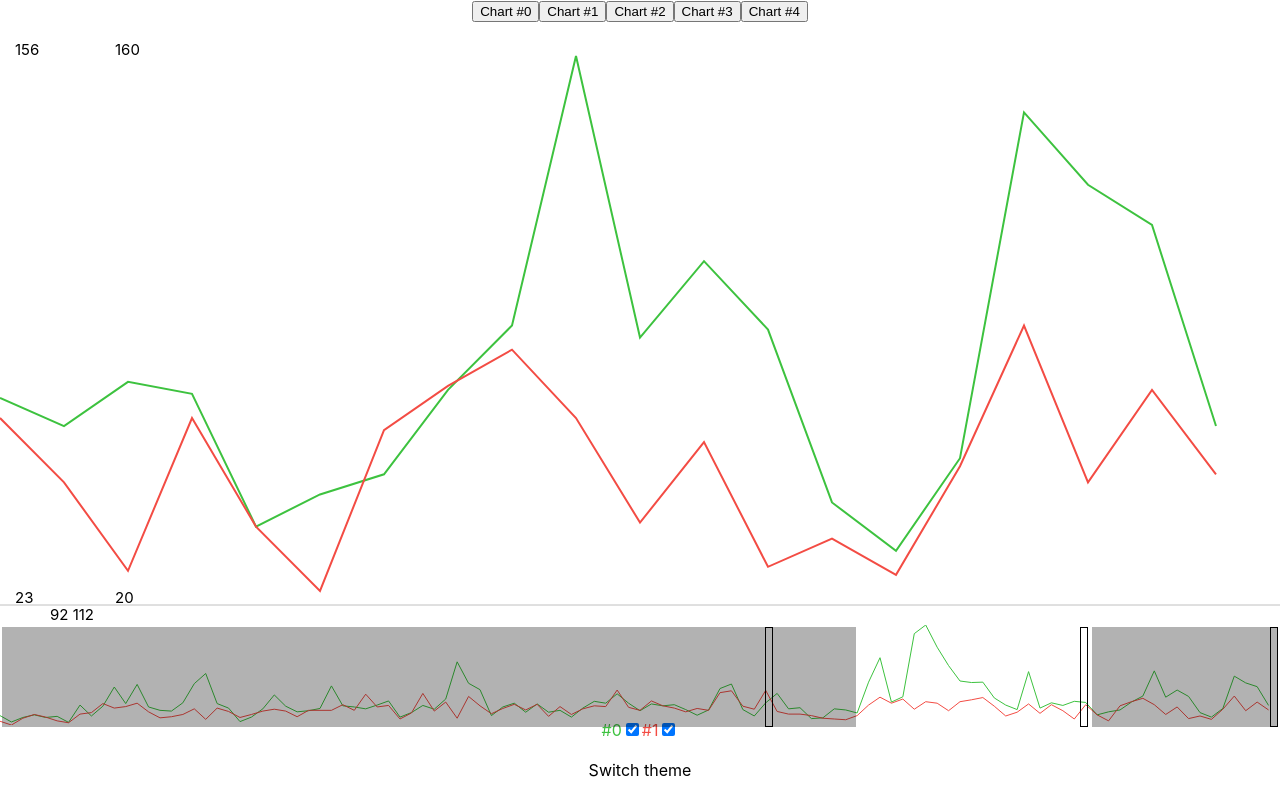
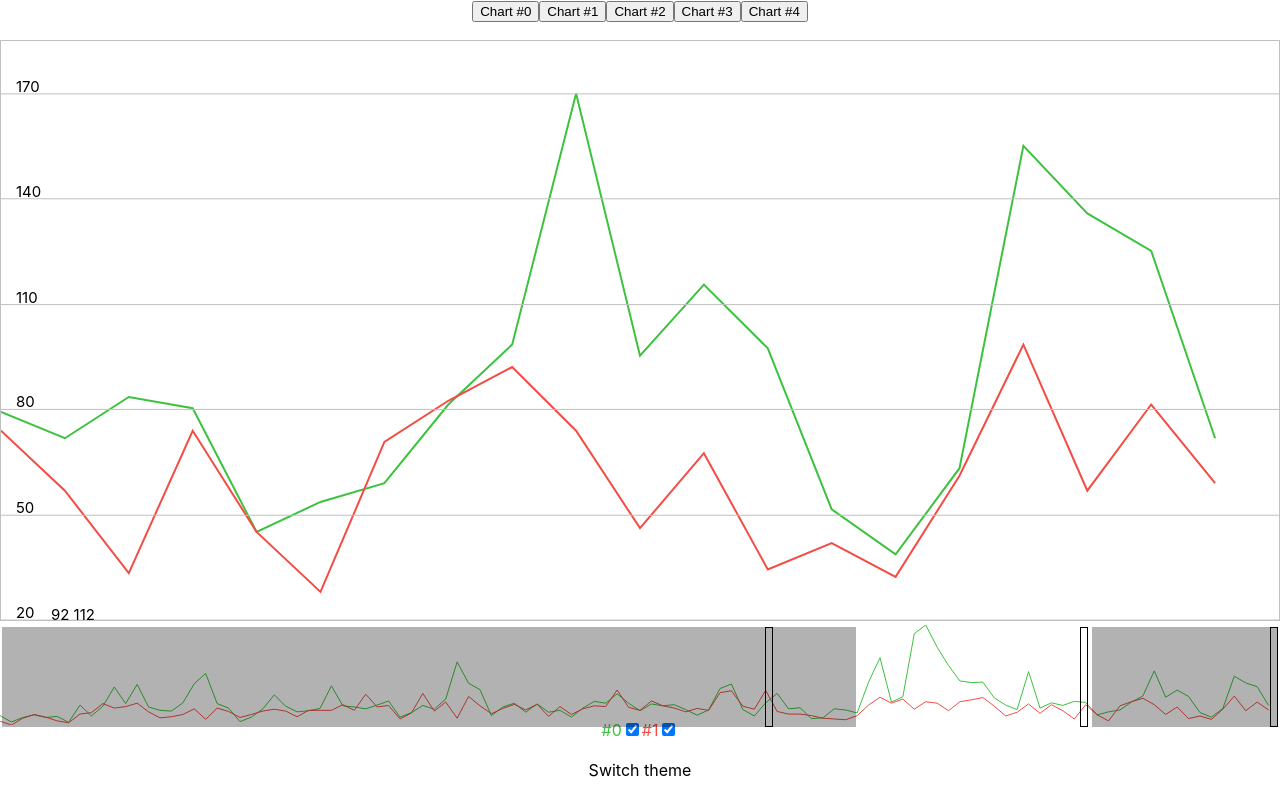
Before and after one commit to Kyr/telegramContest, a React (Create React App) app: page / in a window 1280 px wide. Built offline with nearby package versions, Linux system fonts and the light colour scheme.

Commit message:
Slightly different calculation for axis, well enough, but need to improve

```diff
--- a/src/displayLines/drawCharts.js
+++ b/src/displayLines/drawCharts.js
@@ -1,7 +1,7 @@
 import React, {useState} from 'react';
 import createPathBuilder from "./createPathBuilder";
 import getBounds from "../lib/getBounds";
-import floorNumber from "./prettyfy";
+import floorNumber from "./floorNumber";
 
 export default DrawCharts;
 
@@ -9,7 +9,7 @@ const fontSize = 15;
 const gutter = 2;
 
 function DrawCharts ({children, width, height, getX, getOrdinates, leftBound, rightBound}) {
-  if (width === 0) return null;
+  if (!width) return null;
 
   const ordinates = getOrdinates(leftBound, rightBound);
 
@@ -17,9 +17,47 @@ function DrawCharts ({children, width, height, getX, getOrdinates, leftBound, ri
 
   const [yMin, yMax] = getBounds(ordinates.reduce((all, [name, , y]) => all.concat(y), []));
 
-  //const bottomBound = floorNumber(yMin);
 
+  let topBound = floorNumber(yMax, 1) + fontSize;
+
+  const bottomBound = floorNumber(yMin);
+  const yDelta = topBound - bottomBound;
+
+  const step  = floorNumber(yDelta / 5);
+  const ordinatesAxis = new Array(6).fill(null).map(
+    (_, index) => bottomBound + step * index
+  );
+
+/*
+  if(topBound - ordinatesAxis[ordinatesAxis.length-1] > 0.5 * step) {
+    debugger
+    ordinatesAxis.push(ordinatesAxis[ordinatesAxis.length-1] + step);
+  }
+*/
+
+  topBound = ordinatesAxis[ordinatesAxis.length-1];
+
+  const ordinatesLabels = ordinatesAxis.map(ordinate => [ordinate, Math.round((1 - (ordinate - bottomBound) / yDelta) * (height))]);
+
+/*
   const [bottomBound, topBound] = getSteps(yMin, yMax);
+
+  const yDelta = topBound -  bottomBound;
+  const yStep = floorNumber(0.2 * yDelta);
+
+  let ordinatesAxis = [bottomBound];
+
+  while (ordinatesAxis[ordinatesAxis.length - 1] + yStep <= topBound) {
+    ordinatesAxis.push(ordinatesAxis[ordinatesAxis.length-1] + yStep);
+  }
+
+  const ordinatesLabels = ordinatesAxis.map(ordinate => {
+    return [ordinate, (1 - (ordinate - bottomBound) / yDelta) * height];
+  });
+
+*/
+  //
+
 //  const topBound = floorNumber(yMax, 1);
 //  const times = Math.max(2, Math.trunc(yMax / bottomBound));
 
@@ -63,14 +101,14 @@ function DrawCharts ({children, width, height, getX, getOrdinates, leftBound, ri
 
 
   return (
-    <svg viewBox={`0 0 ${width} ${height}`} preserveAspectRatio="none" >
+    <svg viewBox={`0 0 ${width} ${height}`} preserveAspectRatio="none" style={{border: '1px solid silver'}}>
 {/*
       <Tooltip {...tooltip} />
 */}
       {/*
       <Axises {...{width, height, yMin, yMax, leftBound, rightBound}} />
 */}
-<g>
+<g y={fontSize} style={{border: '1px solid silver'}}>
       {
         ordinates.map(([name, stroke, y]) => {
 //                  const y = dataSets.get(name).slice(leftBound).slice(0, rightBound-leftBound);
@@ -79,16 +117,23 @@ function DrawCharts ({children, width, height, getX, getOrdinates, leftBound, ri
           )
         })
       }
+      {
+  ordinatesLabels.map(([label, ordinate]) => (
+    <>
+      <text x={15} y={ordinate - gutter} fontSize={fontSize}>{label}</text>
+      <path d={`M 0,${ordinate} H${width}`} stroke="silver"/>
+    </>
+  ))
+}
+
 </g>
 
-      <text x={15} y={fontSize} fontSize={fontSize}>{yMax}</text>
-      <text x={115} y={fontSize} fontSize={fontSize}>{topBound}</text>
+      {/*<text x={15} y={fontSize} fontSize={fontSize}>{yMax}</text>*/}
+      {/*<text x={115} y={fontSize} fontSize={fontSize}>{topBound}</text>*/}
 
       {/*<path d={`M 0,${height} H${width}`} stroke="silver"/>*/}
-      <text x={15} y={height - fontSize - gutter} fontSize={fontSize}>{yMin}</text>
-      <text x={115} y={height - fontSize - gutter} fontSize={fontSize}>{bottomBound}</text>
+      {/*<text x={115} y={height - fontSize - gutter} fontSize={fontSize}>{bottomBound}</text>*/}
 
-      <path d={`M 0,${height-fontSize} H${width}`} stroke="silver"/>
 
       <text x={50} y={height} fontSize={fontSize}>{leftBound} {rightBound} </text>
 
--- a/src/displayLines/prettyfy.js
+++ b/src/displayLines/floorNumber.js
@@ -8,8 +8,14 @@ function floorNumber (_number_, add = 0) {
     return 0;
   }
 
-  const divider = Math.pow(10, (n.length - 1));
-  const number = Math.trunc(_number_ / divider);
+  if(n.length === 2) {
+    return (Math.round(_number_ / 10) + add) * 10;
+
+  }
+
+
+  const divider = Math.pow(10, (Math.min(1, n.length - 2)));
+  const number = Math.round(_number_ / divider);
 
   return (number + add) * divider;
 }
```
Also changed, not shown: 1 other file (tests, documents, lock files or other folders).
